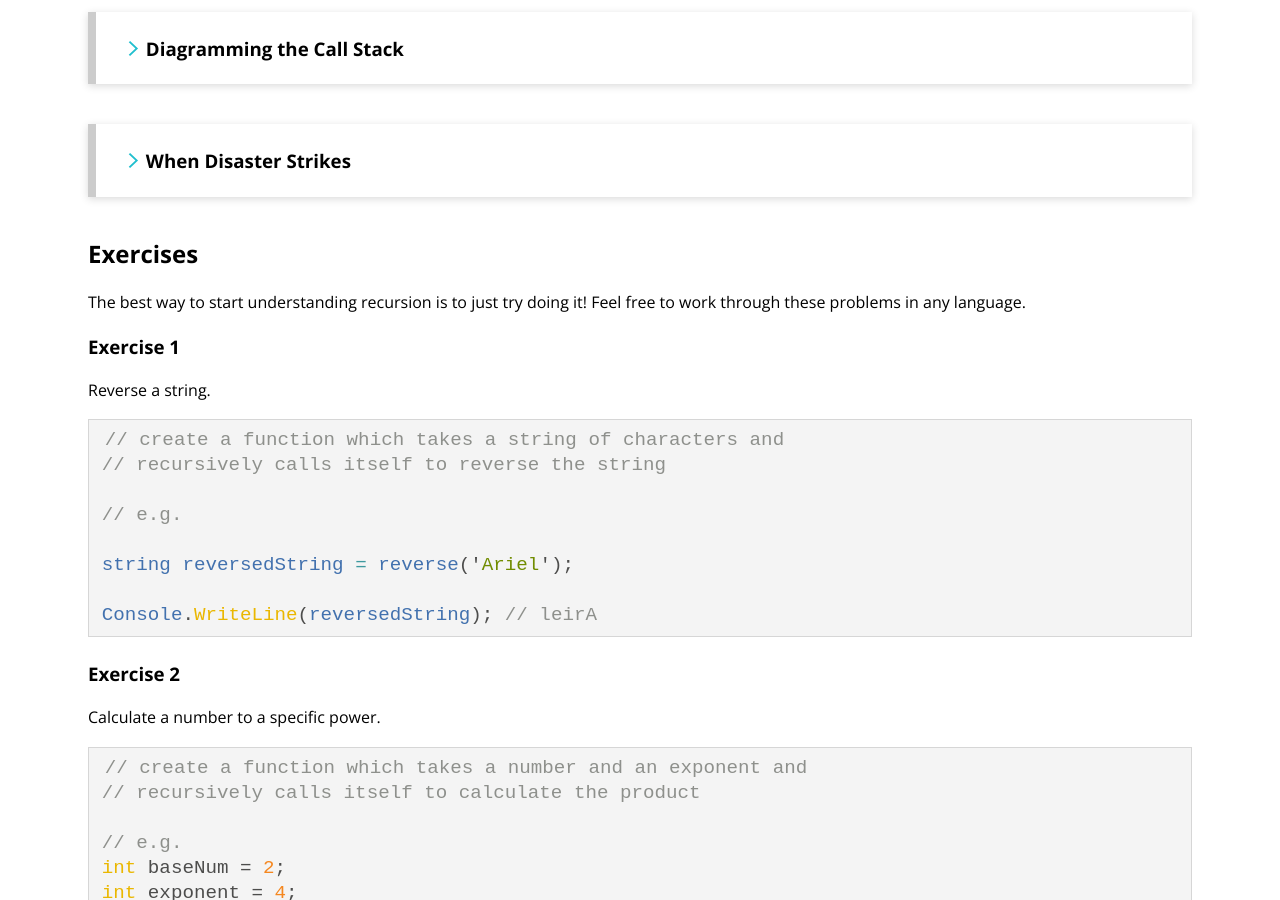
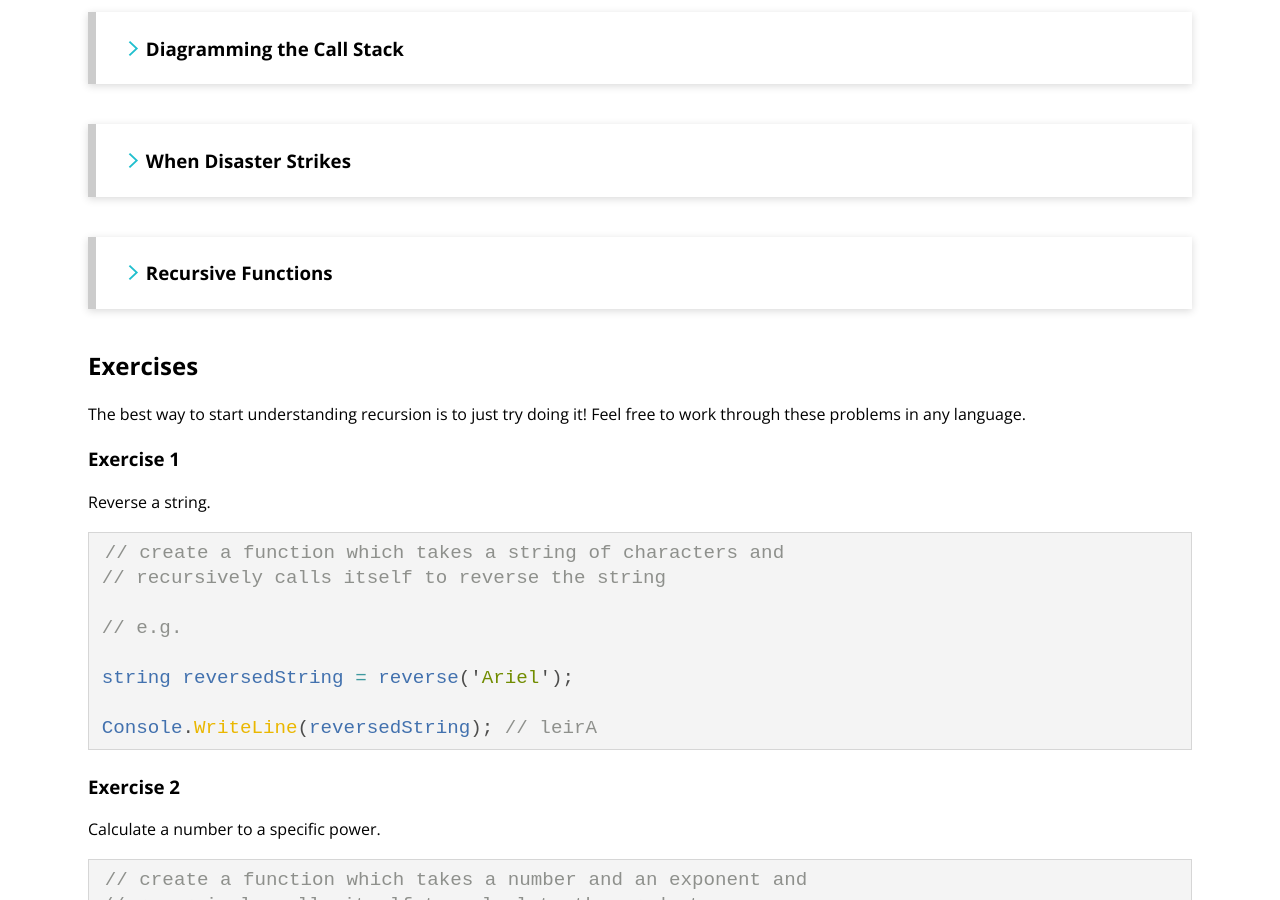
Before and after one commit to turingschool/launch-curriculum, a Jekyll site: the page built from module6/lessons/Week5/Recursion.md, in a window 1280 px wide and 900 px high, scrolled down 2386 px. Built offline with Jekyll 4.4.1, drawn with Linux system fonts in a browser that asks for light colours; nearby versions of some CDN libraries; comment, search, counter and statistics services are not loaded.

Commit message:
Add recursive walkthrough

```diff
--- a/module6/lessons/Week5/Recursion.md
+++ b/module6/lessons/Week5/Recursion.md
@@ -82,6 +82,12 @@
 
 Let's discuss what happens on the stack when we execute methods!
 
+<section class='instructor-notes' markdown='1'>
+
+Use the slides below to walkthrough what is happening on the stack.  Not _everything_ that is happening on the stack is specifically called out - I tried to include only the most necessary information.
+
+</section>
+
 <section class='answer' markdown='1'>
 
 ### Diagramming the Call Stack
@@ -98,6 +104,13 @@
 
 </section>
 
+<section class='answer' markdown='1'>
+
+### Recursive Functions
+
+<iframe src="https://docs.google.com/presentation/d/e/2PACX-1vQTd07os2suundP21vi48fsSPO--NOzFnLHgMxgWODyvPEAVwCchApJLR10vQq3kK99OEmXmZGto_qL/embed?start=false&loop=false&delayms=60000" frameborder="0" width="960" height="569" allowfullscreen="true" mozallowfullscreen="true" webkitallowfullscreen="true"></iframe>
+
+</section>
 
 ## Exercises
 
```
